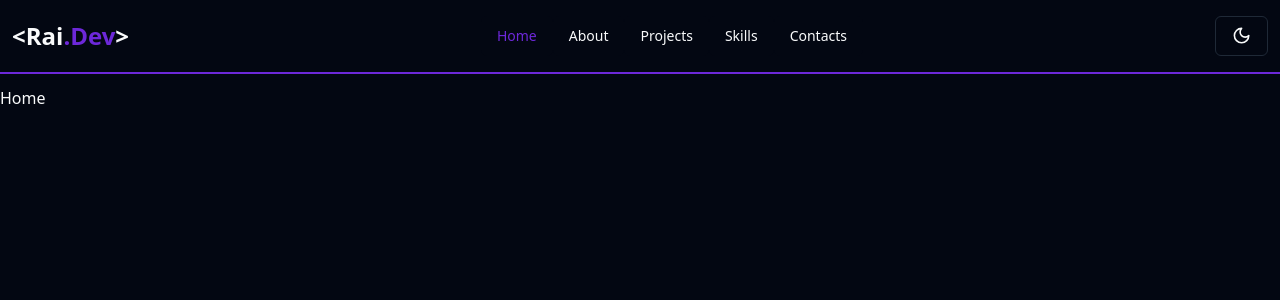
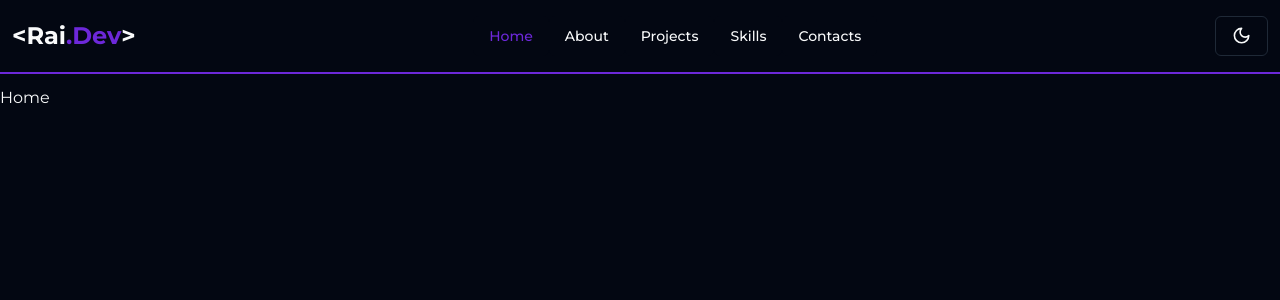
Before and after one commit to raigrc/ts-react-portfolio, a React (Vite) app: page /#/ in a window 1280 px wide. Shown: the top 300 px of the page. Built offline with nearby package versions, Linux system fonts and the light colour scheme.

Commit message:
add font

```diff
--- a/tailwind.config.js
+++ b/tailwind.config.js
@@ -2,10 +2,10 @@
 module.exports = {
   darkMode: ["class"],
   content: [
-    './pages/**/*.{ts,tsx}',
-    './components/**/*.{ts,tsx}',
-    './app/**/*.{ts,tsx}',
-    './src/**/*.{ts,tsx}',
+    "./pages/**/*.{ts,tsx}",
+    "./components/**/*.{ts,tsx}",
+    "./app/**/*.{ts,tsx}",
+    "./src/**/*.{ts,tsx}",
   ],
   prefix: "",
   theme: {
@@ -71,7 +71,10 @@ module.exports = {
         "accordion-down": "accordion-down 0.2s ease-out",
         "accordion-up": "accordion-up 0.2s ease-out",
       },
+      fontFamily: {
+        montserrat: ["Montserrat", "sans-serif"],
+      },
     },
   },
   plugins: [require("tailwindcss-animate")],
-}
+};
```
